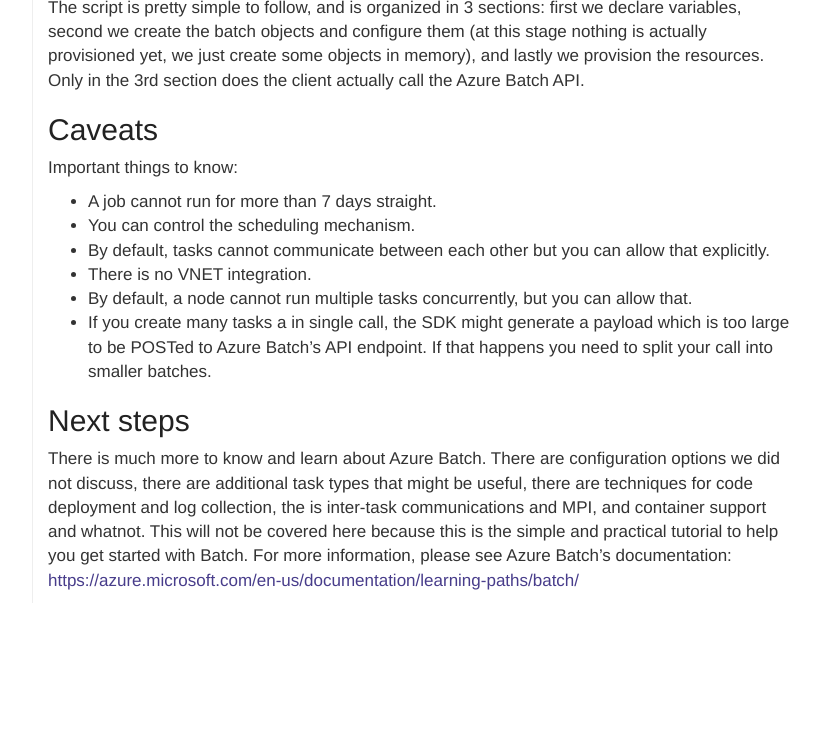
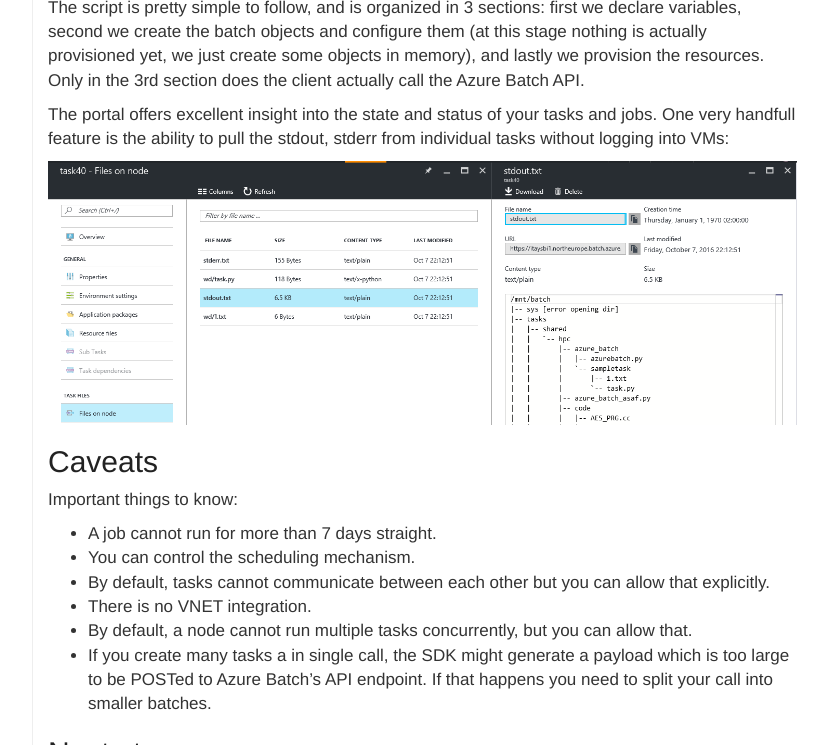
Before and after one commit to itaysk/itaysk.github.io, a Jekyll site: the page built from _posts/2016-10-08-a-practical-introduction-to-azure-batch.md, in a window 1280 px wide and 900 px high, scrolled down 1956 px, cut to the strip 155-900 px from the top of the window. Shown: the whole strip, without its empty margins (413-1241 px from the left). Built offline with Jekyll 4.4.1, drawn with Linux system fonts in a browser that asks for light colours; comment, search, counter and statistics services are not loaded; before the commit the page ends 2714 px from its top, so only the background shows below that.

Commit message:
post - added image to a practical introduction to

```diff
--- a/_posts/2016-10-08-a-practical-introduction-to-azure-batch.md
+++ b/_posts/2016-10-08-a-practical-introduction-to-azure-batch.md
@@ -74,6 +74,10 @@
 
 The script is pretty simple to follow, and is organized in 3 sections: first we declare variables, second we create the batch objects and configure them (at this stage nothing is actually provisioned yet, we just create some objects in memory), and lastly we provision the resources. Only in the 3rd section does the client actually call the Azure Batch API.
 
+The portal offers excellent insight into the state and status of your tasks and jobs. One very handfull feature is the ability to pull the stdout, stderr from individual tasks without logging into VMs:
+
+![stdout](/images/2016-10-08-a-practical-introduction-to-azure-batch_1.png)
+
 ## Caveats
 
 Important things to know:
```
Also changed, not shown: images/2016-10-08-a-practical-introduction-to-azure-batch_1.png (added).
